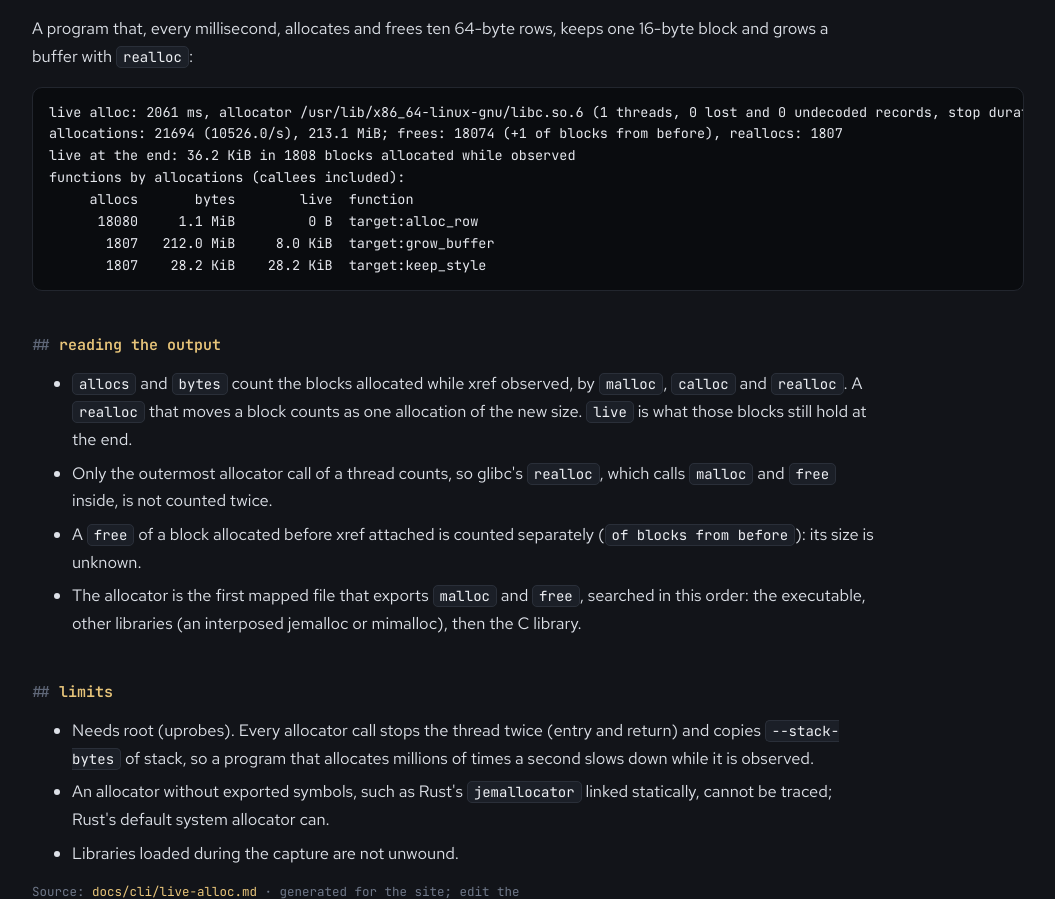
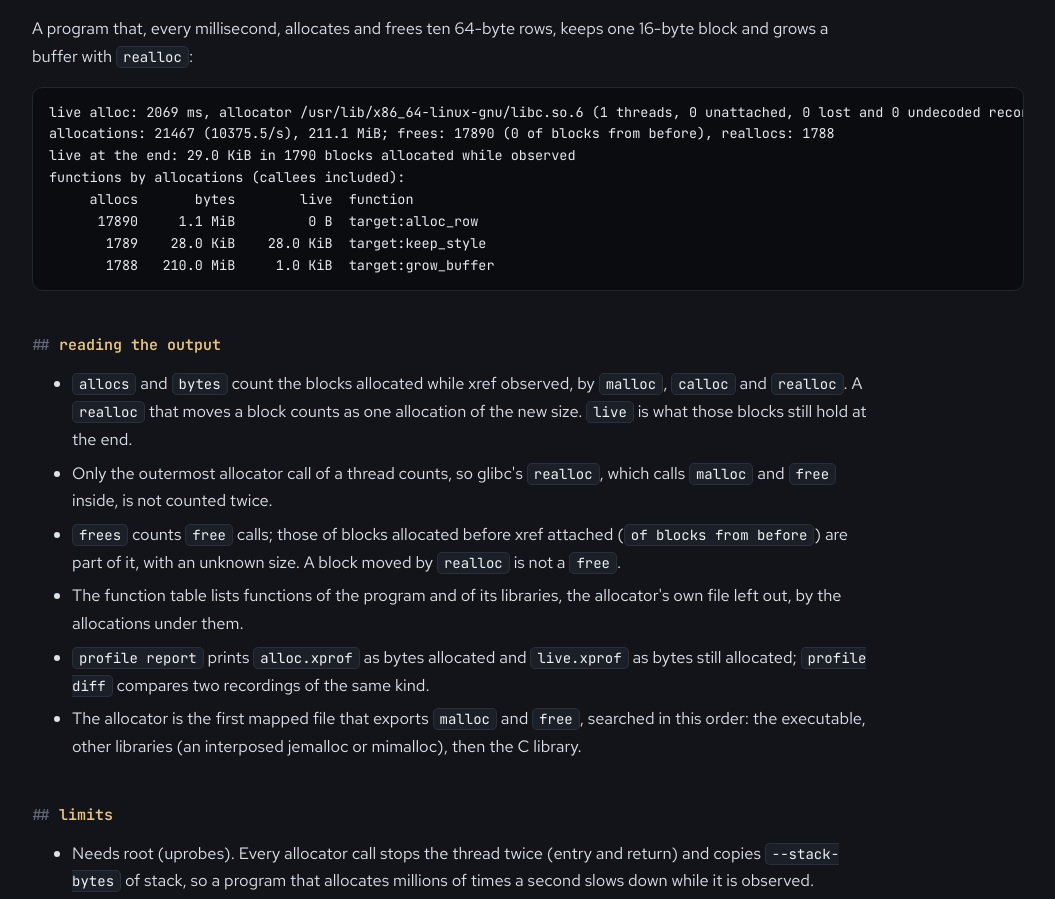
Before and after one commit to alex09x/xref, a plain HTML site: page docs/docs/cli/live-alloc.html in a window 1280 px wide. Shown: the part 1500-2399 px from the top of the page, without its empty margins (222-1277 px from the left). Drawn offline with Linux system fonts and the light colour scheme.

Commit message:
live alloc: boot marker in recordings; docs for the report changes

```diff
--- a/docs/docs/cli/live-alloc.html
+++ b/docs/docs/cli/live-alloc.html
@@ -227,16 +227,16 @@ sudo xref <span class="tok-flag">-b</span> daemon live alloc <span class="tok-fl
 sudo xref <span class="tok-flag">-b</span> daemon live alloc <span class="tok-flag">--pid</span> 1234 <span class="tok-flag">--duration</span> 10s <span class="tok-flag">--out</span> after
 xref <span class="tok-flag">-b</span> daemon profile diff before/alloc.xprof after/alloc.xprof</pre></div>
 <p>A program that, every millisecond, allocates and frees ten 64-byte rows, keeps one 16-byte block and grows a buffer with <code>realloc</code>:</p>
-<div class="doc-block doc-block-code"><pre class="code-view doc-code" data-lang="text">live alloc: 2061 ms, allocator /usr/lib/x86_64-linux-gnu/libc.so.6 (1 threads, 0 lost and 0 undecoded records, stop duration)
-allocations: 21694 (10526.0/s), 213.1 MiB; frees: 18074 (+1 of blocks from before), reallocs: 1807
-live at the end: 36.2 KiB in 1808 blocks allocated while observed
+<div class="doc-block doc-block-code"><pre class="code-view doc-code" data-lang="text">live alloc: 2069 ms, allocator /usr/lib/x86_64-linux-gnu/libc.so.6 (1 threads, 0 unattached, 0 lost and 0 undecoded records, stop duration)
+allocations: 21467 (10375.5/s), 211.1 MiB; frees: 17890 (0 of blocks from before), reallocs: 1788
+live at the end: 29.0 KiB in 1790 blocks allocated while observed
 functions by allocations (callees included):
      allocs       bytes        live  function
-      18080     1.1 MiB         0 B  target:alloc_row
-       1807   212.0 MiB     8.0 KiB  target:grow_buffer
-       1807    28.2 KiB    28.2 KiB  target:keep_style</pre></div>
+      17890     1.1 MiB         0 B  target:alloc_row
+       1789    28.0 KiB    28.0 KiB  target:keep_style
+       1788   210.0 MiB     1.0 KiB  target:grow_buffer</pre></div>
 <h2 id="reading-the-output">Reading the output</h2>
-<ul><li><code>allocs</code> and <code>bytes</code> count the blocks allocated while xref observed, by <code>malloc</code>, <code>calloc</code> and <code>realloc</code>. A <code>realloc</code> that moves a block counts as one allocation of the new size. <code>live</code> is what those blocks still hold at the end.</li><li>Only the outermost allocator call of a thread counts, so glibc's <code>realloc</code>, which calls <code>malloc</code> and <code>free</code> inside, is not counted twice.</li><li>A <code>free</code> of a block allocated before xref attached is counted separately (<code>of blocks from before</code>): its size is unknown.</li><li>The allocator is the first mapped file that exports <code>malloc</code> and <code>free</code>, searched in this order: the executable, other libraries (an interposed jemalloc or mimalloc), then the C library.</li></ul>
+<ul><li><code>allocs</code> and <code>bytes</code> count the blocks allocated while xref observed, by <code>malloc</code>, <code>calloc</code> and <code>realloc</code>. A <code>realloc</code> that moves a block counts as one allocation of the new size. <code>live</code> is what those blocks still hold at the end.</li><li>Only the outermost allocator call of a thread counts, so glibc's <code>realloc</code>, which calls <code>malloc</code> and <code>free</code> inside, is not counted twice.</li><li><code>frees</code> counts <code>free</code> calls; those of blocks allocated before xref attached (<code>of blocks from before</code>) are part of it, with an unknown size. A block moved by <code>realloc</code> is not a <code>free</code>.</li><li>The function table lists functions of the program and of its libraries, the allocator's own file left out, by the allocations under them.</li><li><code>profile report</code> prints <code>alloc.xprof</code> as bytes allocated and <code>live.xprof</code> as bytes still allocated; <code>profile diff</code> compares two recordings of the same kind.</li><li>The allocator is the first mapped file that exports <code>malloc</code> and <code>free</code>, searched in this order: the executable, other libraries (an interposed jemalloc or mimalloc), then the C library.</li></ul>
 <h2 id="limits">Limits</h2>
 <ul><li>Needs root (uprobes). Every allocator call stops the thread twice (entry and return) and copies <code>--stack-bytes</code> of stack, so a program that allocates millions of times a second slows down while it is observed.</li><li>An allocator without exported symbols, such as Rust's <code>jemallocator</code> linked statically, cannot be traced; Rust's default system allocator can.</li><li>Libraries loaded during the capture are not unwound.</li></ul>
         <p class="doc-source">Source: <a href="https://github.com/alex09x/xref/blob/main/docs/cli/live-alloc.md" rel="noopener">docs/cli/live-alloc.md</a> · generated for the site; edit the Markdown, not this page.</p>
```
Also changed, not shown: 2 other files.
